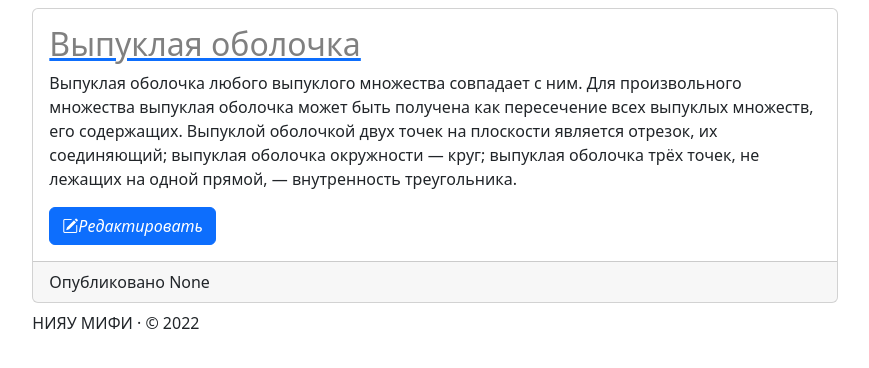
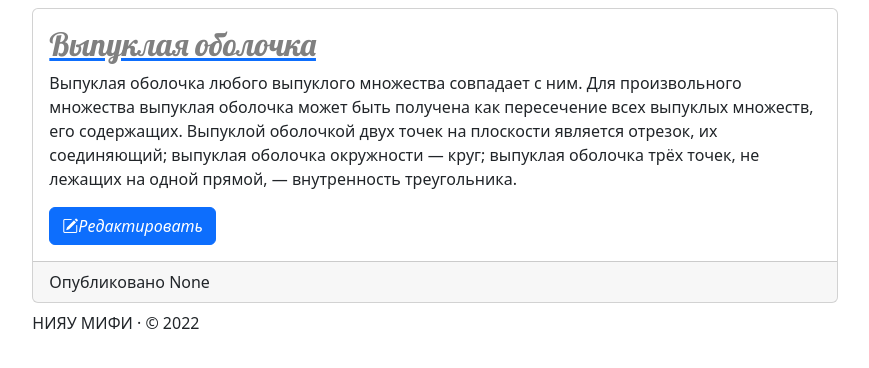
Before and after one commit to ankasay/djangogirls, a Django app: page /post/1/ in a window 1280 px wide. Shown: the part 106-474 px from the top of the page, without its empty margins (205-1074 px from the left). Run offline with Django 3.2, Linux system fonts and the light colour scheme; data comes from the database, SQL or seed files in the repository; both versions use the stored data as it was after the commit; some libraries are stand-ins or nearby versions.

Commit message:
17/11/22commit

```diff
--- a/blog/templates/blog/post.html
+++ b/blog/templates/blog/post.html
@@ -3,7 +3,7 @@
 </div>
 <div class="card my-2">
   <div class="card-body">
-    <a class="card-title" href="{% url 'post_detail' pk=post.pk %}"><h2 style="color:grey">{{ post.title }}</h2></a>
+    <a class="card-title" href="{% url 'post_detail' pk=post.pk %}"><h2 style="color:grey; font-family:lobster;">{{ post.title }}</h2></a>
 
 
     <p class="card-text">
```
Also changed, not shown: db.sqlite3.
